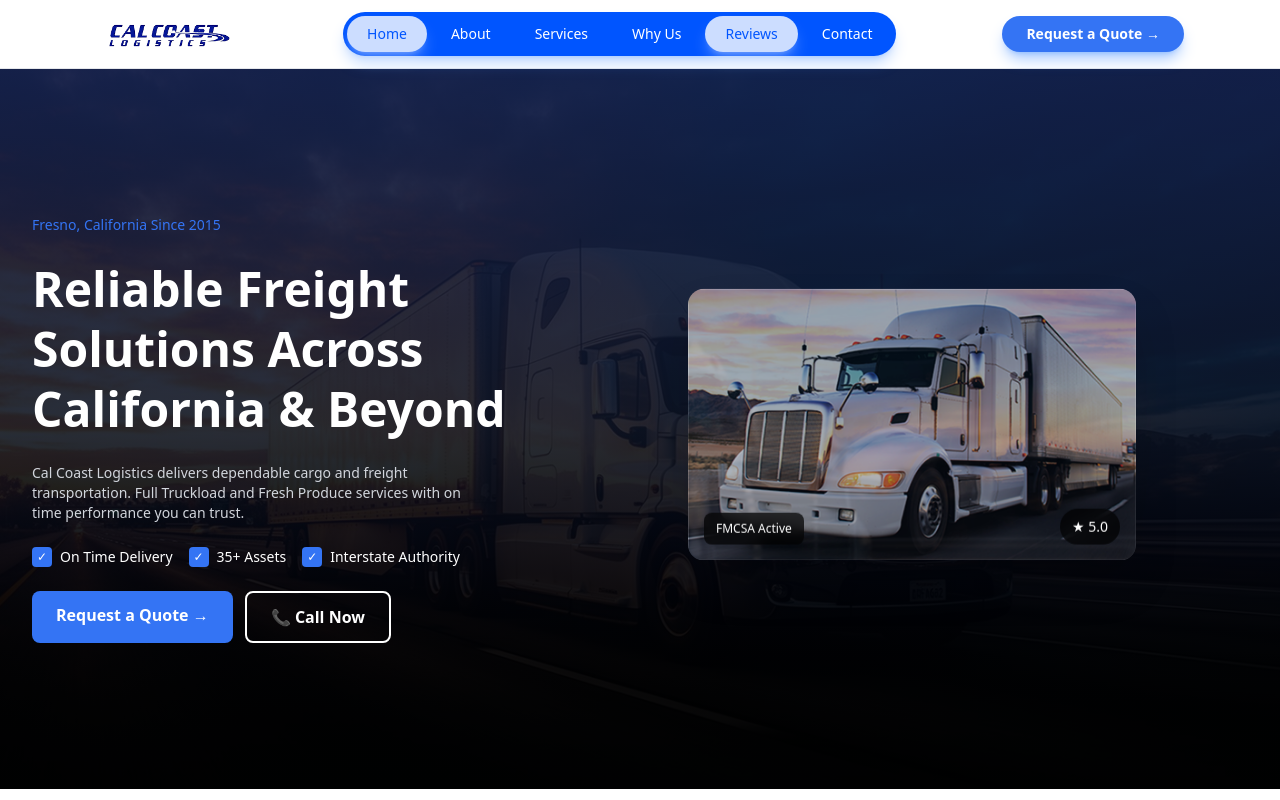
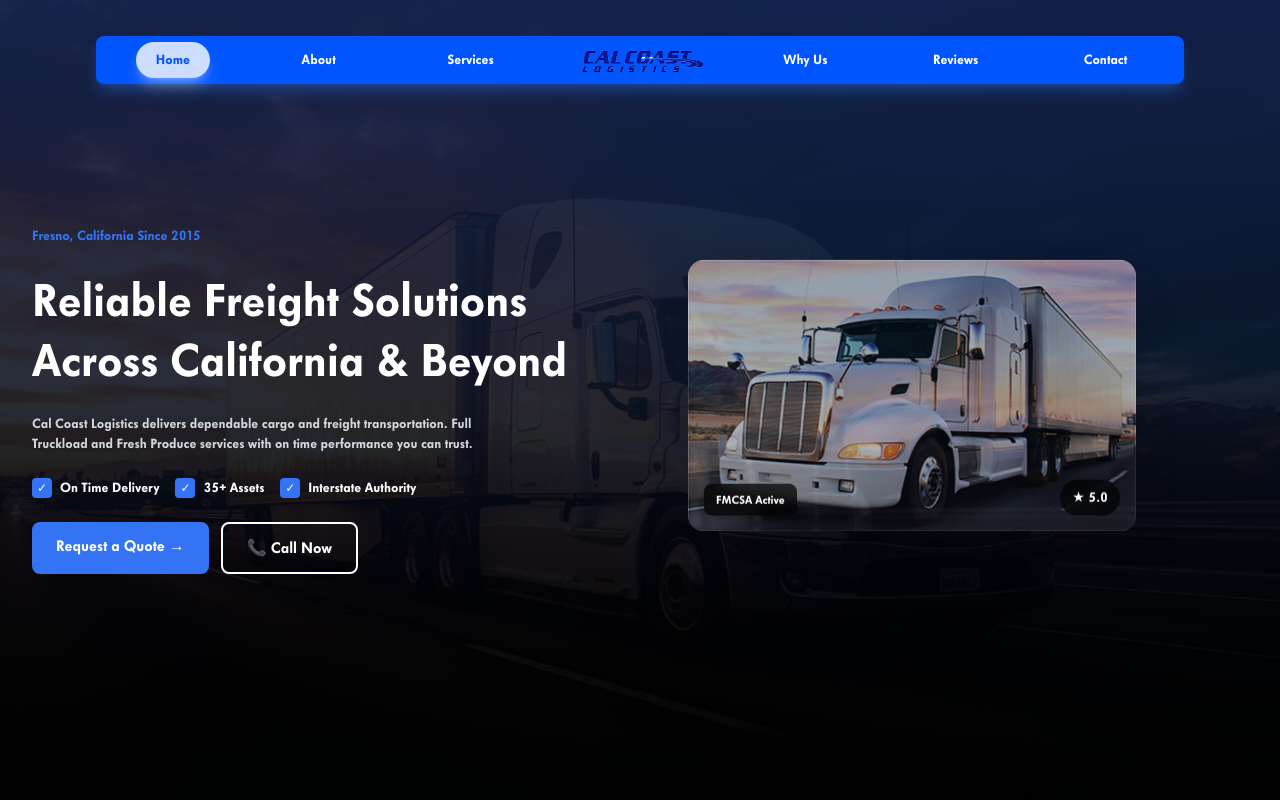
Before and after one commit to MianKashif2534/calcoast, a Next.js app: page / in a window 1280 px wide. Shown: the top 800 px of the page. Built offline with nearby package versions, Linux system fonts and the light colour scheme.

Commit message:
chore: clean up empty code change sections in the changes log

```diff
--- a/app/(home)/components/Hero.tsx
+++ b/app/(home)/components/Hero.tsx
@@ -38,7 +38,7 @@
   };
 
   return (
-    <section className="relative z-0 min-h-[90vh] overflow-hidden">
+    <section className="relative z-0 min-h-screen overflow-hidden">
       {/* Background */}
       <div className="absolute inset-0">
         <motion.div
@@ -54,7 +54,7 @@
       </div>
 
       {/* Content */}
-      <div className="relative mx-auto flex min-h-[90vh] max-w-7xl flex-col items-center gap-8 px-4 py-16 lg:flex-row lg:gap-12 lg:px-8 lg:py-24">
+      <div className="relative mx-auto flex min-h-screen max-w-7xl flex-col items-center gap-8 px-4 py-16 lg:flex-row lg:gap-12 lg:px-8 lg:py-24">
         {/* LEFT */}
         <motion.div
           variants={container}
--- a/app/components/Navbar.tsx
+++ b/app/components/Navbar.tsx
@@ -16,13 +16,29 @@
   { label: "Contact", href: "/contact" },
 ];
 
+const navLinksLeft = navLinks.slice(0, 3);
+const navLinksRight = navLinks.slice(3, 6);
+
+function linkActive(pathname: string, href: string) {
+  if (href === "/#reviews") return false;
+  return pathname === href;
+}
+
 export function Navbar() {
   const pathname = usePathname();
   const [menuOpen, setMenuOpen] = useState(false);
   const [mounted, setMounted] = useState(false);
+  const [scrolled, setScrolled] = useState(false);
 
   useEffect(() => {
     setMounted(true);
+  }, []);
+
+  useEffect(() => {
+    const onScroll = () => setScrolled(window.scrollY > 16);
+    onScroll();
+    window.addEventListener("scroll", onScroll, { passive: true });
+    return () => window.removeEventListener("scroll", onScroll);
   }, []);
 
   const mobileMenu = (
@@ -118,9 +134,71 @@
     </>
   );
 
+  const renderNavLinks = (links: typeof navLinks) =>
+    links.map(({ label, href }) => {
+      const isActive = linkActive(pathname, href);
+      const linkClass = scrolled
+        ? isActive
+          ? "bg-[#0055FF]/12 text-[#0055FF] shadow-sm"
+          : "text-[#0055FF] hover:bg-[#0055FF]/10"
+        : isActive
+          ? "bg-white/80 text-[#0055FF] shadow-lg shadow-white/30"
+          : "text-white hover:bg-white/10";
       return (
-    <header className="relative z-[60] border-b border-gray-200 bg-white backdrop-blur">
-      <div className="mx-auto flex max-w-6xl items-center justify-between gap-4 px-4 py-3 sm:px-6 lg:px-8">
+        <a
+          key={href}
+          className={`rounded-full px-4 py-2 text-sm font-medium transition-colors duration-300 sm:px-5 ${linkClass}`}
+          href={href}
+        >
+          {label}
+        </a>
+      );
+    });
+
+  return (
+    <header
+      className={`fixed inset-x-0 z-[100] bg-transparent transition-[top] duration-[900ms] ease-[cubic-bezier(0.33,1,0.68,1)] ${
+        scrolled ? "top-0" : "top-6"
+      }`}
+    >
+      <div
+        className={`mx-auto w-full transition-[max-width,padding] duration-[900ms] ease-[cubic-bezier(0.33,1,0.68,1)] ${
+          scrolled
+            ? "max-w-full p-0"
+            : "max-w-6xl px-4 py-3 sm:px-6 lg:px-8"
+        }`}
+      >
+        {/* One continuous blue bar: left links | logo | right links */}
+        <nav
+          className={`hidden w-full items-center gap-1 transition-[border-radius,padding,background-color,box-shadow] duration-[900ms] ease-[cubic-bezier(0.33,1,0.68,1)] md:flex ${
+            scrolled
+              ? "rounded-none bg-white p-2 shadow-md shadow-black/10"
+              : "rounded-lg bg-[#0055FF] p-1 shadow-lg shadow-blue-500/30"
+          }`}
+          aria-label="Main"
+        >
+          <div className="flex min-h-10 flex-1 flex-wrap items-center justify-around gap-0">
+            {renderNavLinks(navLinksLeft)}
+          </div>
+          <a
+            href="/"
+            className="flex shrink-0 items-center px-3 sm:px-4"
+          >
+            <Image
+              src={logo}
+              alt="Calcoast Logistics"
+              height={40}
+              width={180}
+              className="h-10 w-auto"
+              priority
+            />
+          </a>
+          <div className="flex min-h-10 flex-1 flex-wrap items-center justify-around gap-0">
+            {renderNavLinks(navLinksRight)}
+          </div>
+        </nav>
+
+        <div className="flex items-center justify-between gap-4 md:hidden">
           <a href="/" className="flex shrink-0 items-center">
             <Image
               src={logo}
@@ -131,47 +209,21 @@
               priority
             />
           </a>
-        <nav className="hidden flex-1 justify-center md:flex">
-          <div className="flex items-center gap-1 rounded-full bg-[#0055FF] p-1 shadow-lg shadow-blue-500/30">
-            {navLinks.map(({ label, href }) => {
-              const isActive =
-                href === "/#reviews"
-                  ? pathname === "/"
-                  : pathname === href;
-              return (
-                <a
-                  key={href}
-                  className={`rounded-full px-5 py-2 text-sm font-medium transition-colors ${
-                    isActive
-                      ? "bg-white/80 text-[#0055FF] shadow-lg shadow-white/30"
-                      : "text-white hover:bg-white/10"
-                  }`}
-                  href={href}
-                >
-                  {label}
-                </a>
-              );
-            })}
-          </div>
-        </nav>
           <div className="flex shrink-0 items-center justify-end gap-3">
             <a
               href="/contact"
-            className="hidden rounded-full bg-[#3474F4] px-6 py-2 text-sm font-semibold text-white shadow-lg shadow-blue-500/40 hover:bg-[#285ee0] md:inline-flex"
+              className="inline-flex rounded-full bg-[#3474F4] px-3 py-2 text-xs font-semibold text-white shadow-lg shadow-blue-500/40 hover:bg-[#285ee0] sm:px-4 sm:text-sm"
             >
-            Request a Quote →
+              Quote →
             </a>
             <button
               type="button"
               onClick={() => setMenuOpen((prev) => !prev)}
-            className="inline-flex items-center justify-center h-10 w-10 rounded-full border border-gray-300 bg-white text-gray-900 md:hidden"
+              className="inline-flex h-10 w-10 items-center justify-center rounded-full border border-gray-300 bg-white text-gray-900"
               aria-expanded={menuOpen}
               aria-controls="mobile-menu"
             >
-            <span className="sr-only">
-              {menuOpen ? "Close menu" : "Open main menu"}
-            </span>
-
+              <span className="sr-only">{menuOpen ? "Close menu" : "Open main menu"}</span>
               {menuOpen ? (
                 <svg
                   width="20"
@@ -187,12 +239,13 @@
                 </svg>
               ) : (
                 <div className="flex flex-col gap-[3px]">
-                <span className="block h-[2px] w-5 bg-gray-900 rounded"></span>
-                <span className="block h-[2px] w-5 bg-gray-900 rounded"></span>
-                <span className="block h-[2px] w-5 bg-gray-900 rounded"></span>
+                  <span className="block h-0.5 w-5 rounded bg-gray-900" />
+                  <span className="block h-0.5 w-5 rounded bg-gray-900" />
+                  <span className="block h-0.5 w-5 rounded bg-gray-900" />
                 </div>
               )}
             </button>
+          </div>
         </div>
       </div>
       {mounted && createPortal(mobileMenu, document.body)}
--- /dev/null
+++ b/app/font.ts
@@ -0,0 +1,13 @@
+import localFont from "next/font/local";
+
+export const futuraHeavy = localFont({
+  src: [
+    {
+      path: "./fonts/futuraef-heavy.otf",
+      weight: "900",
+      style: "normal",
+    },
+  ],
+  variable: "--font-futura-heavy",
+  display: "swap",
+});
--- a/app/globals.css
+++ b/app/globals.css
@@ -1,6 +1,7 @@
 @import "tailwindcss";
 
 @theme {
+  --font-sans: var(--font-futura-heavy), ui-sans-serif, system-ui, sans-serif;
   --color-nav-primary: #0055FF;
   --color-nav-cta: #3474F4;
   --color-nav-cta-hover: #285ee0;
--- a/app/layout.tsx
+++ b/app/layout.tsx
@@ -1,6 +1,7 @@
 import type { Metadata } from "next";
 import { Navbar } from "@/app/components/Navbar";
 import { Footer } from "@/app/components/Footer";
+import { futuraHeavy } from "@/app/font";
 import "./globals.css";
 
 export const metadata: Metadata = {
@@ -14,8 +15,10 @@
   children: React.ReactNode;
 }>) {
   return (
-    <html lang="en">
-      <body className="flex min-h-screen flex-col bg-white antialiased">
+    <html lang="en" className={futuraHeavy.variable}>
+      <body
+        className={`${futuraHeavy.className} flex min-h-screen flex-col bg-white antialiased`}
+      >
         <Navbar />
         <main className="flex-1">{children}</main>
         <Footer />
```
Also changed, not shown: app/fonts/futuraef-heavy.otf (added). Lines whose indentation alone changed are shown as unchanged.
